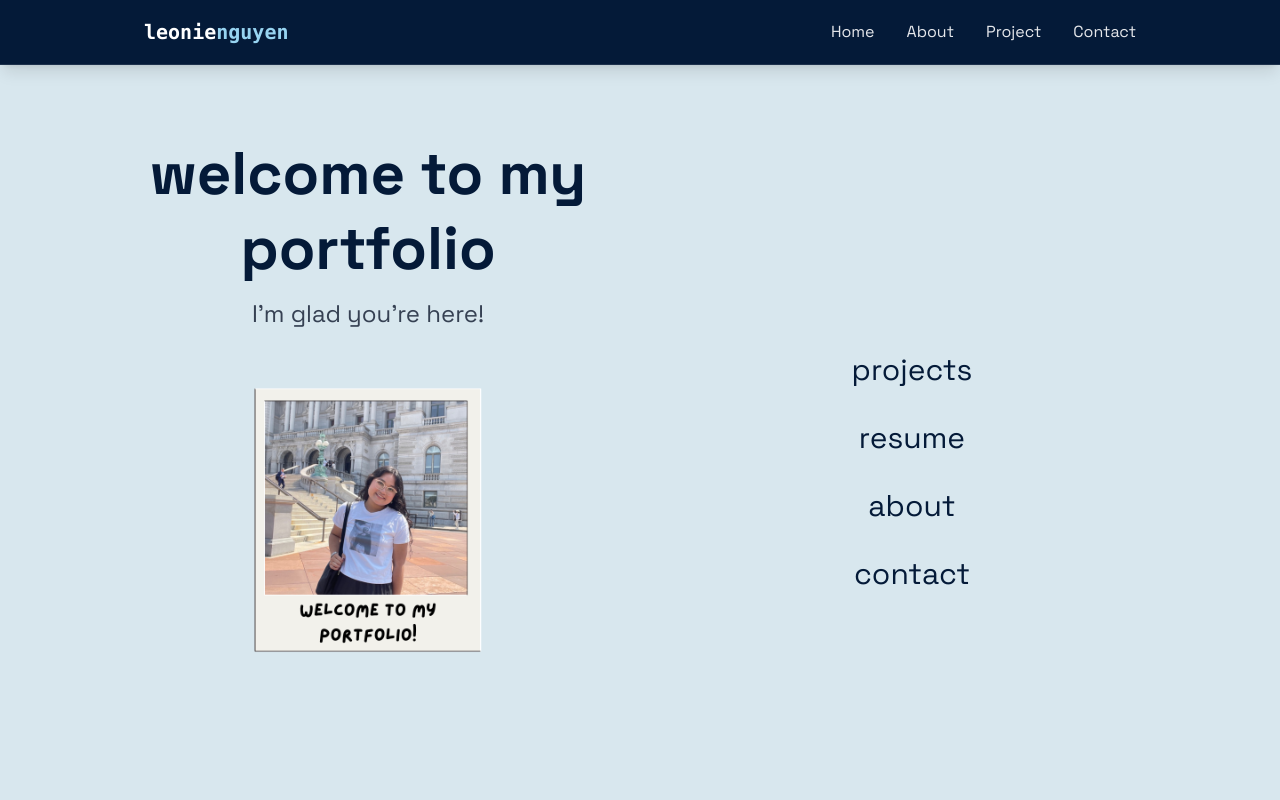
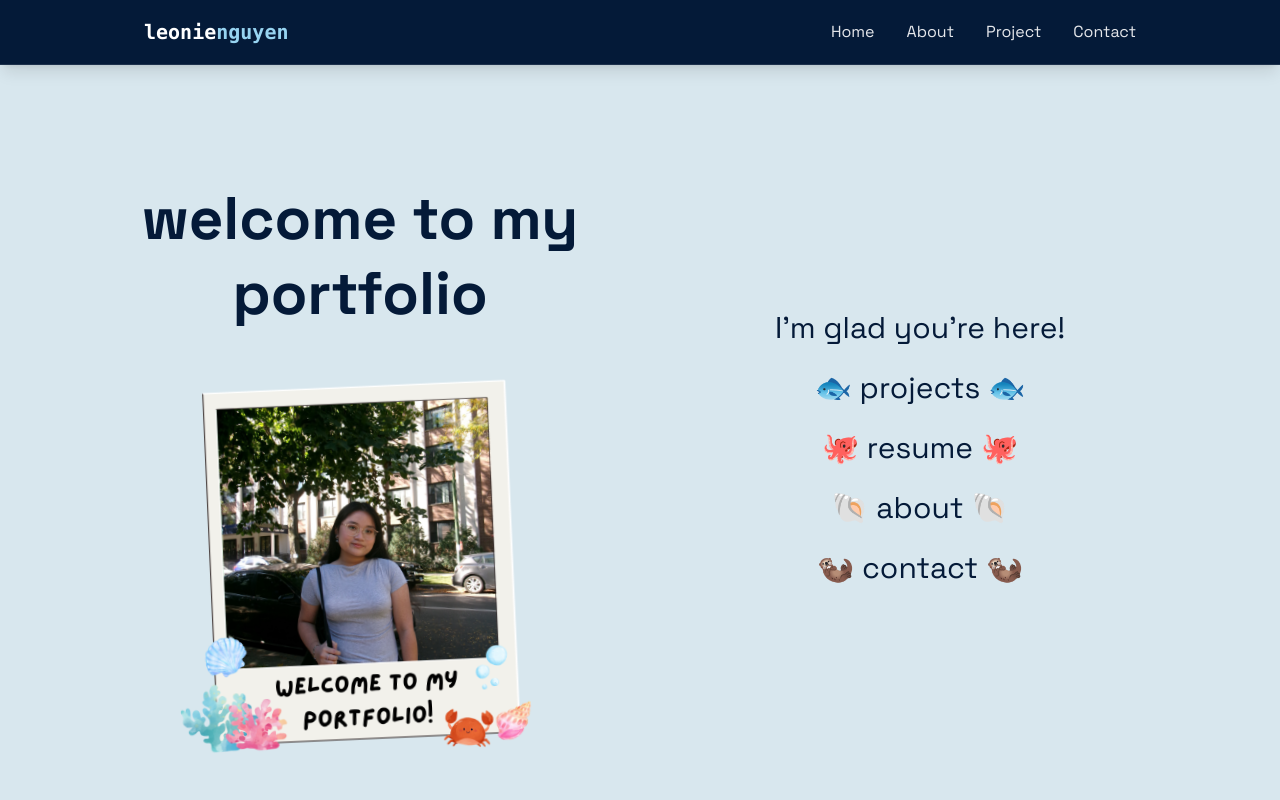
Before and after one commit to khuenguyen1701/leonie-portfolio, a React (Vite) app: page / in a window 1280 px wide. Shown: the top 800 px of the page. Built offline with nearby package versions, Linux system fonts and the light colour scheme.

Commit message:
home page fixed

```diff
--- a/src/App.css
+++ b/src/App.css
@@ -0,0 +1,12 @@
+@keyframes float {
+  0%, 100% {
+    transform: rotate(3deg) translateY(0);
+  }
+  50% {
+    transform: rotate(-3deg) translateY(-10px);
+  }
+}
+
+.animate-float {
+  animation: float 2s ease-in-out infinite;
+}
--- a/src/components/sections/Home.jsx
+++ b/src/components/sections/Home.jsx
@@ -12,30 +12,28 @@ export const Home = () => {
           {/* LEFT COLUMN */}
           <div className="relative flex flex-col items-center justify-center text-center translate-y-4 sm:translate-y-6">
             {/* TEXT ABOVE IMAGE */}
-            <div className="absolute -top-8 md:-top-12 z-10 w-full flex flex-col items-center">
+            <div className="flex flex-col items-center mb-10 md:mb-12">
             <h1 className="text-5xl md:text-6xl font-bold text-[#041a38] leading-tight">
                 welcome to my portfolio
             </h1>
-              <p className="text-gray-700 text-2xl mt-3">
-                I'm glad you're here!
-              </p>
             </div>
 
             {/* IMAGE BELOW */}
             <img
             src={homeAva}
             alt="avatar"
-              className="w-[20rem] sm:w-[24rem] md:w-[28rem] lg:w-[30rem] h-auto object-cover rounded-2xl mt-24"
+            className="w-[16rem] sm:w-[20rem] md:w-[22rem] lg:w-[24rem] h-auto object-cover rounded-2xl transform animate-float"
             />
           </div>
 
           {/* RIGHT COLUMN */}
-          <nav className="flex flex-col items-center justify-center gap-8 text-3xl font-pixelify text-center translate-y-4 sm:translate-y-6">
+        <nav className="flex flex-col items-center justify-center gap-6 text-3xl font-pixelify text-center p-6 md:p-8">
+        <p className="text-[#041a38] transition">I'm glad you're here!</p>
         <a
             href="#projects"
             className="text-[#041a38] hover:text-rose-700 transition"
         >
-              projects
+            🐟 projects 🐟
         </a>
         <a
             href="https://drive.google.com/file/d/1zxF_td3WLaTobiZpPT_2bt_ZAyrJhO4T/view?usp=sharing"
@@ -43,19 +41,19 @@ export const Home = () => {
             rel="noopener noreferrer"
             className="text-[#041a38] hover:text-rose-700 transition"
         >
-              resume
+            🐙 resume 🐙
         </a>
         <a
             href="#about"
             className="text-[#041a38] hover:text-rose-700 transition"
         >
-              about
+            🐚 about 🐚
         </a>
         <a
             href="#contact"
             className="text-[#041a38] hover:text-rose-700 transition"
         >
-              contact
+            🦦 contact 🦦
         </a>
         </nav>
         </div>
```
Also changed, not shown: src/components/sections/img/homeAva.png. Lines whose indentation alone changed are shown as unchanged.
